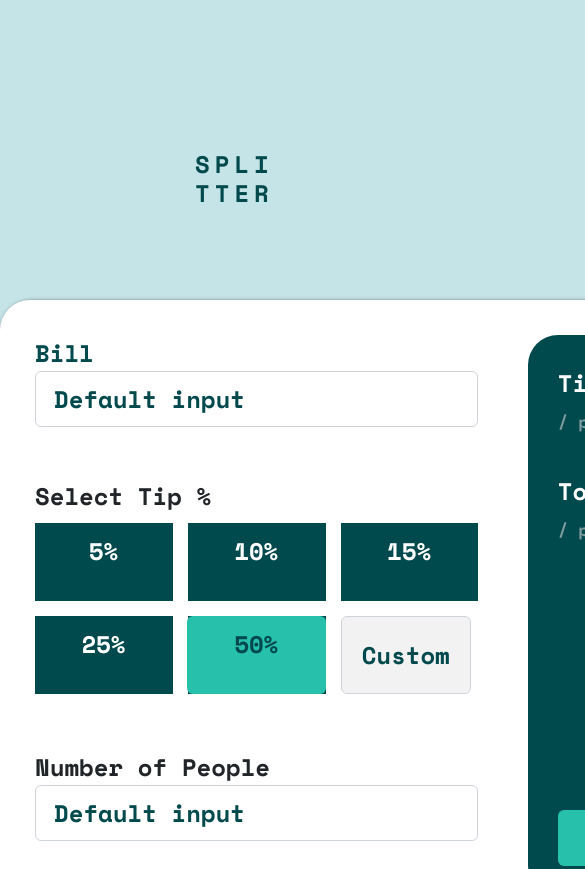
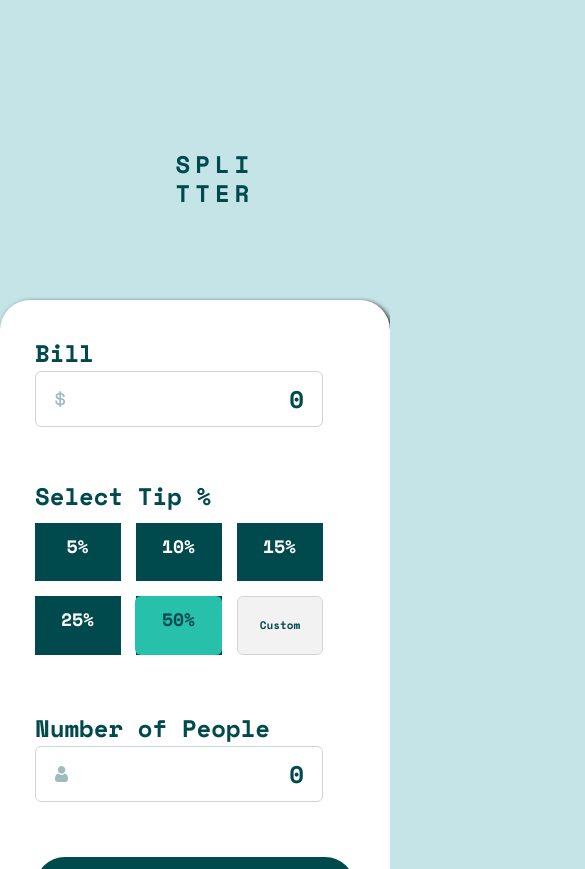
Before and after one commit to JulianTymeczko/Tip-Calculator, a plain HTML site: page index.html in a window 390 px wide. Shown: the top 869 px of the page, 585 px wide, since content can reach past the window. Drawn offline with nearby package versions, Linux system fonts and the light colour scheme.

Commit message:
finished more javascript aspects

```diff
--- a/index.html
+++ b/index.html
@@ -22,37 +22,43 @@
 
     <main class="custom-main">
         <section class="custom-section row">
-            <div class="col-6 left-column">
+            <div class="col-12 col-lg-6 left-column">
                 <div class="bill">
+
                     <form> <label for="bill">Bill</label><br>
-                        <input id="bill" class="form-control" type="text" placeholder="Default input"
-                            aria-label="default input example">
+                        <img src="./tip-calculator-app-main/images/icon-dollar.svg" alt="">
+                        <input id="bill" class="form-control" type="text" placeholder="0"
+                            aria-label="default input example" >
                     </form>
                 </div>
                 <div class="select-tip">
                     <h1>Select Tip %</h1>
                     <div class="custom-container">
-                        <div class="btn-group fixed-percentage" role="group" >
+                        <div class="btn-group fixed-percentage" role="group">
                             <input type="radio" class="btn-check item" name="btnradio" id="5percent" autocomplete="off"
                                 checked>
                             <label class="btn btn-outline" for="5percent">5%</label>
                         </div>
-                        <div class="btn-group fixed-percentage" role="group" aria-label="Basic radio toggle button group">
+                        <div class="btn-group fixed-percentage" role="group"
+                            aria-label="Basic radio toggle button group">
                             <input type="radio" class="btn-check item" name="btnradio" id="10percent" autocomplete="off"
                                 checked>
                             <label class="btn btn-outline-#20c997" for="10percent">10%</label>
                         </div>
-                        <div class="btn-group fixed-percentage" role="group" aria-label="Basic radio toggle button group">
+                        <div class="btn-group fixed-percentage" role="group"
+                            aria-label="Basic radio toggle button group">
                             <input type="radio" class="btn-check item" name="btnradio" id="15percent" autocomplete="off"
                                 checked>
                             <label class="btn btn-outline-" for="15percent">15%</label>
                         </div>
-                        <div class="btn-group fixed-percentage" role="group" aria-label="Basic radio toggle button group">
+                        <div class="btn-group fixed-percentage" role="group"
+                            aria-label="Basic radio toggle button group">
                             <input type="radio" class="btn-check item" name="btnradio" id="25percent" autocomplete="off"
                                 checked>
                             <label class="btn btn-outline" for="25percent">25%</label>
                         </div>
-                        <div class="btn-group fixed-percentage" role="group" aria-label="Basic radio toggle button group">
+                        <div class="btn-group fixed-percentage" role="group"
+                            aria-label="Basic radio toggle button group">
                             <input type="radio" class="btn-check item" name="btnradio" id="50percent" autocomplete="off"
                                 checked>
                             <label class="btn" for="50percent">50%</label>
@@ -63,18 +69,19 @@
                 </div>
                 <div class="number-of-people">
                     <form><label for="number-of-people">Number of People</label><br>
-                        <input id="numberOfPeople" class="form-control" type="text" placeholder="Default input"
+                        <img src="./tip-calculator-app-main/images/icon-person.svg" alt="">
+                        <input id="numberOfPeople" class="form-control" type="text" placeholder="0"
                             aria-label="default input example">
                     </form>
                 </div>
             </div>
-            <div class="col-6 right-column">
+            <div class="col-lg-6 col-12 right-column">
                 <div class="row right-column-first-div">
                     <div class="Tip-Amount col-6 mb-4">Tip Amount <br> <span class="person-span">/ person</span></div>
                     <div id="Tip-Result" class="Tip-Result col-6">$0.00</div>
                     <div class="Total col-6">Total <br> <span class="person-span">/ person </span></div>
                     <div id="Total-Result" class="Total-Result col-6">$0.00</div>
-                    <button id="reset-Button" class="btn btn-primary" type="button">Button</button>
+                    <button id="reset-Button" class="btn btn-primary" type="button">RESET</button>
                 </div>
             </div>
         </section>
--- a/script.js
+++ b/script.js
@@ -8,11 +8,11 @@ var fixedTipPercentage = document.getElementsByClassName("fixed-percentage")
 var customTipPercentage = document.getElementById("custom-percentage")
 var x = ""
 var y = ""
-
+var resetButton = document.getElementById("reset-Button")
 for (var i = 0; i < fixedTipPercentage.length; i++) {
     fixedTipPercentage[i].addEventListener("click", function () {
         x = this.textContent
-        var tip = ""
+
         if (bill.value != "" && numberOfPeople.value != "") {
             y = ((parseInt(bill.value) * (parseInt(x) / 100) / parseInt(numberOfPeople.value)).toString()).split(".")
             if (y[1] != undefined && y[1].length >= 2) {
@@ -37,8 +37,11 @@ for (var i = 0; i < fixedTipPercentage.length; i++) {
 
 }
 
-while (bill.value != "" && numberOfPeople.value != "" && customTipPercentage.value != ""){
-    y = ((parseInt(bill.value) * (parseInt(customTipPercentage.value) / 100) / parseInt(numberOfPeople.value)).toString()).split(".")
+bill.addEventListener("input", function () {
+
+
+    if ((x != "" || customTipPercentage.value != "") && numberOfPeople.value != "" && bill.value != ""  ) {
+        y = ((parseInt(bill.value) * (parseInt(x) / 100) / parseInt(numberOfPeople.value)).toString()).split(".")
         if (y[1] != undefined && y[1].length >= 2) {
 
             tipResult.textContent = `$${y[0]}.${y[1].slice(0, 2)}`
@@ -54,4 +57,36 @@ while (bill.value != "" && numberOfPeople.value != "" && customTipPercentage.val
             tipResult.textContent = `$${y[0]}.00`
             totalResult.textContent = "$" + (parseFloat(tipResult.textContent.slice(1)) + parseInt(bill.value) / parseInt(numberOfPeople.value)).toFixed(2)
         }
+
     }
+
+})
+
+numberOfPeople.addEventListener("input", function () {
+
+
+    if ((x != "" || customTipPercentage.value != "") && bill.value != "" && numberOfPeople.value != "") {
+        y = ((parseInt(bill.value) * (parseInt(x) / 100) / parseInt(numberOfPeople.value)).toString()).split(".")
+        if (y[1] != undefined && y[1].length >= 2) {
+
+            tipResult.textContent = `$${y[0]}.${y[1].slice(0, 2)}`
+            totalResult.textContent = "$" + (parseFloat(tipResult.textContent.slice(1)) + parseInt(bill.value) / parseInt(numberOfPeople.value)).toFixed(2)
+        }
+        else if (y[1] != undefined && y[1].length == 1) {
+
+            tipResult.textContent = `$${y[0]}.${y[1]}0`
+            totalResult.textContent = "$" + (parseFloat(tipResult.textContent.slice(1)) + parseInt(bill.value) / parseInt(numberOfPeople.value)).toFixed(2)
+        }
+        else if (y[1] == undefined) {
+
+            tipResult.textContent = `$${y[0]}.00`
+            totalResult.textContent = "$" + (parseFloat(tipResult.textContent.slice(1)) + parseInt(bill.value) / parseInt(numberOfPeople.value)).toFixed(2)
+        }
+
+    }
+
+})
+
+resetButton.addEventListener("click", function () {
+    location.reload()
+})
--- a/style.css
+++ b/style.css
@@ -73,6 +73,25 @@ body {
     grid-gap: 15px;
 }
 
+.bill form{
+    position: relative;
+}
+.bill form img{
+    position: absolute;
+    left: 20px;
+    top: 70%;
+    transform: translateY(-50%);
+}
+
+.number-of-people form{
+    position: relative;
+}
+.number-of-people form img{
+    position: absolute;
+    left: 20px;
+    top: 70%;
+    transform: translateY(-50%);
+}
 .item {
     background-color: #f2f2f2;
     padding: 20px;
@@ -89,8 +108,11 @@ body {
 
 label.btn-outline-primary {
     text-align: center;
+
 }
-
+.number-of-people label{
+    color:hsl(183, 100%, 15%)
+}
 .right-column {
     padding: 30px;
     border-radius: 30px;
@@ -162,18 +184,39 @@ input[type="radio"]:checked+label {
     color: hsl(183, 100%, 15%);
 
 }
+.bill input{
+    color: hsl(183, 100%, 15%);
+}
 
+.number-of-people input{
+    color: hsl(183, 100%, 15%);
+}
 
 #reset-Button{
     background-color: hsl(172, 67%, 45%);
     border-color: transparent;
     color:  hsl(183, 100%, 15%);
 }
+.bill input::placeholder{
+    text-align: end;
 
+
+}
+.bill input{
+    text-align: end;
+}
+.number-of-people input{
+    text-align: end;
+}
+.number-of-people input::placeholder{
+    text-align: end;
+}
 #reset-Button:hover{
     background-color: hsl(172, 100%, 75%);
 }
-
+.select-tip h1{
+    color: hsl(183, 100%, 15%);
+}
 #reset-Button:focus{
     box-shadow: none;
 }
@@ -187,3 +230,42 @@ input[type="radio"]:checked+label {
 #Total-Result,#Tip-Result{
     color: hsl(172, 67%, 45%);
 }
+
+@media screen and (max-width: 995px) {
+    .custom-main{
+        width: 100%;
+    }
+    .Total-Result,.Tip-Result{
+        font-size: 30px !important;
+    }
+    .Total-Result{
+        margin-bottom: 150px;
+    }
+    #custom-percentage{
+        font-size:20px !important;
+        max-width: fit-content;
+    }
+    .custom-h1{
+       left: 45%;
+    }
+}
+
+
+@media screen and (max-width: 480px) {
+    .custom-main{
+        width: 100%;
+    }
+    .Total-Result,.Tip-Result{
+        font-size: 30px !important;
+    }
+    .Total-Result{
+        margin-bottom: 150px;
+    }
+    #custom-percentage{
+        font-size:11px !important;
+        max-width: fit-content;
+    }
+    .fixed-percentage label{
+        font-size: 18px !important;
+    }
+}
```
Lines whose indentation alone changed are shown as unchanged.
